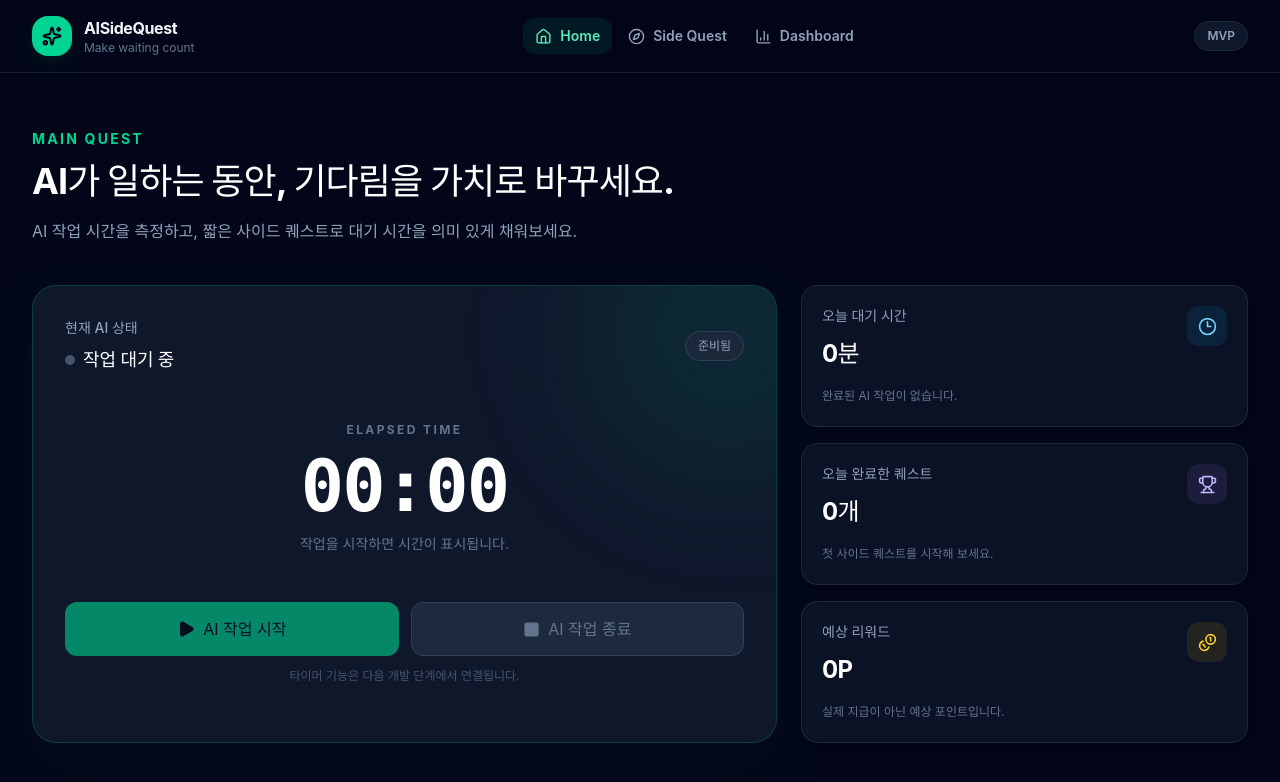
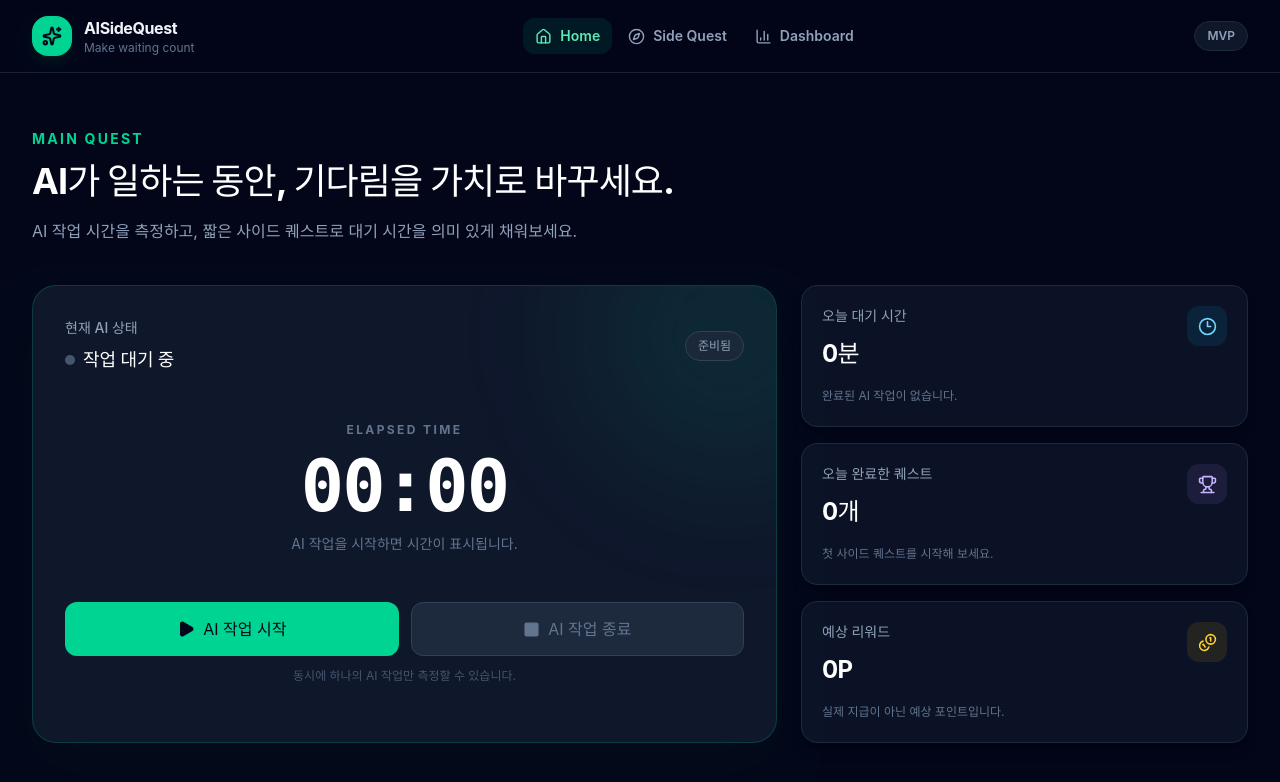
Before and after one commit to Juglee0527/AISideQuest, a React (Vite) app: page / in a window 1280 px wide. Shown: the top 782 px of the page. Built offline with nearby package versions, Linux system fonts and the light colour scheme.

Commit message:
Feat: 작업 시작·종료와 타이머 구현

```diff
--- a/src/components/AppLayout.tsx
+++ b/src/components/AppLayout.tsx
@@ -1,5 +1,7 @@
 import { BarChart3, Compass, House, Sparkles } from 'lucide-react'
 import { NavLink, Outlet } from 'react-router-dom'
+
+import { useSession } from '../contexts/SessionContext'
 
 const navigationItems = [
   { to: '/', label: 'Home', icon: House },
@@ -16,6 +18,8 @@ const getNavLinkClassName = ({ isActive }: { isActive: boolean }) =>
   ].join(' ')
 
 function AppLayout() {
+  const { activeSession } = useSession()
+
   return (
     <div className="min-h-screen bg-slate-950 text-slate-100">
       <a
@@ -46,9 +50,16 @@ function AppLayout() {
             ))}
           </nav>
 
-          <span className="rounded-full border border-slate-800 bg-slate-900 px-3 py-1.5 text-xs font-semibold text-slate-400">
-            MVP
-          </span>
+          {activeSession === null ? (
+            <span className="rounded-full border border-slate-800 bg-slate-900 px-3 py-1.5 text-xs font-semibold text-slate-400">
+              MVP
+            </span>
+          ) : (
+            <span className="flex items-center gap-2 rounded-full border border-emerald-400/20 bg-emerald-400/10 px-3 py-1.5 text-xs font-semibold text-emerald-300">
+              <span className="size-2 animate-pulse rounded-full bg-emerald-400" aria-hidden="true" />
+              AI 작업 중
+            </span>
+          )}
         </div>
       </header>
 
--- a/src/components/QuestCard.tsx
+++ b/src/components/QuestCard.tsx
@@ -5,9 +5,10 @@ import type { Quest } from '../types/quest'
 interface QuestCardProps {
   quest: Quest
   sequence: number
+  isSessionActive: boolean
 }
 
-function QuestCard({ quest, sequence }: QuestCardProps) {
+function QuestCard({ quest, sequence, isSessionActive }: QuestCardProps) {
   return (
     <article className="group flex min-h-72 flex-col rounded-2xl border border-slate-800 bg-slate-900/70 p-6 shadow-lg shadow-black/10 transition hover:-translate-y-1 hover:border-emerald-400/30 hover:shadow-emerald-950/20">
       <div className="flex items-center justify-between gap-4">
@@ -44,7 +45,7 @@ function QuestCard({ quest, sequence }: QuestCardProps) {
         className="mt-5 flex cursor-not-allowed items-center justify-center gap-2 rounded-xl border border-slate-700 bg-slate-800 px-4 py-3 text-sm font-bold text-slate-500"
       >
         <Check size={17} aria-hidden="true" />
-        세션 시작 후 완료 가능
+        {isSessionActive ? '완료 기능 준비 중' : '세션 시작 후 완료 가능'}
       </button>
     </article>
   )
--- /dev/null
+++ b/src/contexts/SessionContext.tsx
@@ -0,0 +1,102 @@
+import {
+  createContext,
+  useCallback,
+  useContext,
+  useMemo,
+  useReducer,
+  type ReactNode,
+} from 'react'
+
+import type { Session } from '../types/session'
+import { getElapsedMilliseconds } from '../utils/time'
+
+interface SessionState {
+  activeSession: Session | null
+  completedSessions: Session[]
+}
+
+type SessionAction =
+  | { type: 'start'; id: string; startedAt: string }
+  | { type: 'end'; endedAt: string }
+
+interface SessionContextValue extends SessionState {
+  startSession: () => void
+  endSession: () => void
+}
+
+interface SessionProviderProps {
+  children: ReactNode
+}
+
+const initialSessionState: SessionState = {
+  activeSession: null,
+  completedSessions: [],
+}
+
+const SessionContext = createContext<SessionContextValue | null>(null)
+
+function sessionReducer(state: SessionState, action: SessionAction): SessionState {
+  if (action.type === 'start') {
+    if (state.activeSession !== null) {
+      return state
+    }
+
+    return {
+      ...state,
+      activeSession: {
+        id: action.id,
+        startedAt: action.startedAt,
+        endedAt: null,
+        duration: null,
+      },
+    }
+  }
+
+  if (state.activeSession === null) {
+    return state
+  }
+
+  const completedSession: Session = {
+    ...state.activeSession,
+    endedAt: action.endedAt,
+    duration: getElapsedMilliseconds(state.activeSession.startedAt, Date.parse(action.endedAt)),
+  }
+
+  return {
+    activeSession: null,
+    completedSessions: [completedSession, ...state.completedSessions],
+  }
+}
+
+export function SessionProvider({ children }: SessionProviderProps) {
+  const [state, dispatch] = useReducer(sessionReducer, initialSessionState)
+
+  const startSession = useCallback(() => {
+    dispatch({
+      type: 'start',
+      id: crypto.randomUUID(),
+      startedAt: new Date().toISOString(),
+    })
+  }, [])
+
+  const endSession = useCallback(() => {
+    dispatch({ type: 'end', endedAt: new Date().toISOString() })
+  }, [])
+
+  const value = useMemo(
+    () => ({ ...state, startSession, endSession }),
+    [state, startSession, endSession],
+  )
+
+  return <SessionContext.Provider value={value}>{children}</SessionContext.Provider>
+}
+
+export function useSession() {
+  const context = useContext(SessionContext)
+
+  if (context === null) {
+    throw new Error('useSession은 SessionProvider 내부에서 사용해야 합니다.')
+  }
+
+  return context
+}
--- /dev/null
+++ b/src/hooks/useElapsedTime.ts
@@ -0,0 +1,27 @@
+import { useEffect, useState } from 'react'
+
+import { getElapsedMilliseconds } from '../utils/time'
+
+function useElapsedTime(startedAt: string | null) {
+  const [elapsedMilliseconds, setElapsedMilliseconds] = useState(0)
+
+  useEffect(() => {
+    if (startedAt === null) {
+      setElapsedMilliseconds(0)
+      return undefined
+    }
+
+    const updateElapsedTime = () => {
+      setElapsedMilliseconds(getElapsedMilliseconds(startedAt))
+    }
+
+    updateElapsedTime()
+    const intervalId = window.setInterval(updateElapsedTime, 1_000)
+
+    return () => window.clearInterval(intervalId)
+  }, [startedAt])
+
+  return elapsedMilliseconds
+}
+
+export default useElapsedTime
--- a/src/main.tsx
+++ b/src/main.tsx
@@ -3,6 +3,7 @@ import { createRoot } from 'react-dom/client'
 import { BrowserRouter } from 'react-router-dom'
 
 import App from './App'
+import { SessionProvider } from './contexts/SessionContext'
 import './index.css'
 
 const rootElement = document.getElementById('root')
@@ -14,7 +15,9 @@ if (!rootElement) {
 createRoot(rootElement).render(
   <StrictMode>
     <BrowserRouter>
-      <App />
+      <SessionProvider>
+        <App />
+      </SessionProvider>
     </BrowserRouter>
   </StrictMode>,
 )
--- a/src/pages/HomePage.tsx
+++ b/src/pages/HomePage.tsx
@@ -3,8 +3,20 @@ import { Link } from 'react-router-dom'
 
 import PageHeader from '../components/PageHeader'
 import StatCard from '../components/StatCard'
+import { useSession } from '../contexts/SessionContext'
+import useElapsedTime from '../hooks/useElapsedTime'
+import { formatDuration } from '../utils/time'
 
 function HomePage() {
+  const { activeSession, completedSessions, startSession, endSession } = useSession()
+  const activeStartedAt = activeSession?.startedAt ?? null
+  const elapsedMilliseconds = useElapsedTime(activeStartedAt)
+  const lastCompletedSession = completedSessions[0]
+  const isRunning = activeSession !== null
+  const displayedDuration = isRunning
+    ? elapsedMilliseconds
+    : (lastCompletedSession?.duration ?? 0)
+
   return (
     <div className="space-y-10">
       <PageHeader
@@ -21,40 +33,69 @@ function HomePage() {
               <div>
                 <p className="text-sm font-medium text-slate-400">현재 AI 상태</p>
                 <div className="mt-2 flex items-center gap-2 text-lg font-bold text-white">
-                  <span className="size-2.5 rounded-full bg-slate-600" aria-hidden="true" />
-                  작업 대기 중
+                  <span
+                    className={`size-2.5 rounded-full ${isRunning ? 'animate-pulse bg-emerald-400' : 'bg-slate-600'}`}
+                    aria-hidden="true"
+                  />
+                  {isRunning ? 'AI 작업 진행 중' : '작업 대기 중'}
                 </div>
               </div>
-              <span className="rounded-full border border-slate-700 bg-slate-800/80 px-3 py-1.5 text-xs font-semibold text-slate-400">
-                준비됨
+              <span
+                className={`rounded-full border px-3 py-1.5 text-xs font-semibold ${
+                  isRunning
+                    ? 'border-emerald-400/20 bg-emerald-400/10 text-emerald-300'
+                    : 'border-slate-700 bg-slate-800/80 text-slate-400'
+                }`}
+              >
+                {isRunning ? '측정 중' : '준비됨'}
               </span>
             </div>
 
             <div className="py-10 text-center sm:py-12">
-              <p className="text-xs font-bold tracking-[0.2em] text-slate-500 uppercase">Elapsed time</p>
-              <p className="mt-3 font-mono text-5xl font-bold tracking-tight text-white sm:text-7xl">00:00</p>
-              <p className="mt-3 text-sm text-slate-500">작업을 시작하면 시간이 표시됩니다.</p>
+              <p className="text-xs font-bold tracking-[0.2em] text-slate-500 uppercase">
+                {isRunning ? 'Elapsed time' : lastCompletedSession ? 'Last session' : 'Elapsed time'}
+              </p>
+              <p
+                className="mt-3 font-mono text-5xl font-bold tracking-tight text-white tabular-nums sm:text-7xl"
+                role="timer"
+                aria-label={`${Math.floor(displayedDuration / 1_000)}초`}
+              >
+                {formatDuration(displayedDuration)}
+              </p>
+              <p id="timer-description" className="mt-3 text-sm text-slate-500">
+                {isRunning
+                  ? '실제 시작 시각을 기준으로 경과 시간을 계산하고 있습니다.'
+                  : lastCompletedSession
+                    ? '최근 종료한 AI 작업 시간입니다.'
+                    : 'AI 작업을 시작하면 시간이 표시됩니다.'}
+              </p>
             </div>
 
             <div className="grid gap-3 sm:grid-cols-2">
               <button
                 type="button"
-                disabled
-                className="flex cursor-not-allowed items-center justify-center gap-2 rounded-xl bg-emerald-400 px-5 py-3.5 font-bold text-slate-950 opacity-60"
+                onClick={startSession}
+                disabled={isRunning}
+                aria-describedby="timer-description"
+                className="flex items-center justify-center gap-2 rounded-xl bg-emerald-400 px-5 py-3.5 font-bold text-slate-950 transition hover:bg-emerald-300 disabled:cursor-not-allowed disabled:opacity-40 disabled:hover:bg-emerald-400"
               >
                 <Play size={18} fill="currentColor" aria-hidden="true" />
                 AI 작업 시작
               </button>
               <button
                 type="button"
-                disabled
-                className="flex cursor-not-allowed items-center justify-center gap-2 rounded-xl border border-slate-700 bg-slate-800 px-5 py-3.5 font-bold text-slate-500"
+                onClick={endSession}
+                disabled={!isRunning}
+                aria-describedby="timer-description"
+                className="flex items-center justify-center gap-2 rounded-xl border border-rose-400/20 bg-rose-400/10 px-5 py-3.5 font-bold text-rose-200 transition hover:bg-rose-400/20 disabled:cursor-not-allowed disabled:border-slate-700 disabled:bg-slate-800 disabled:text-slate-500"
               >
                 <Square size={17} fill="currentColor" aria-hidden="true" />
                 AI 작업 종료
               </button>
             </div>
-            <p className="mt-3 text-center text-xs text-slate-600">타이머 기능은 다음 개발 단계에서 연결됩니다.</p>
+            <p className="mt-3 text-center text-xs text-slate-600">
+              {isRunning ? '다른 화면으로 이동해도 타이머는 계속 실행됩니다.' : '동시에 하나의 AI 작업만 측정할 수 있습니다.'}
+            </p>
           </div>
         </article>
 
--- a/src/pages/SideQuestPage.tsx
+++ b/src/pages/SideQuestPage.tsx
@@ -2,9 +2,12 @@ import { CircleDollarSign, ListTodo } from 'lucide-react'
 
 import PageHeader from '../components/PageHeader'
 import QuestCard from '../components/QuestCard'
+import { useSession } from '../contexts/SessionContext'
 import { mockQuests } from '../data/mockQuests'
 
 function SideQuestPage() {
+  const { activeSession } = useSession()
+
   return (
     <div className="space-y-10">
       <PageHeader
@@ -26,7 +29,12 @@ function SideQuestPage() {
 
       <section className="grid gap-5 md:grid-cols-2 xl:grid-cols-3" aria-label="사이드 퀘스트 목록">
         {mockQuests.map((quest, index) => (
-          <QuestCard key={quest.id} quest={quest} sequence={index + 1} />
+          <QuestCard
+            key={quest.id}
+            quest={quest}
+            sequence={index + 1}
+            isSessionActive={activeSession !== null}
+          />
         ))}
       </section>
     </div>
--- /dev/null
+++ b/src/types/session.ts
@@ -0,0 +1,6 @@
+export interface Session {
+  id: string
+  startedAt: string
+  endedAt: string | null
+  duration: number | null
+}
--- /dev/null
+++ b/src/utils/time.ts
@@ -0,0 +1,27 @@
+export function getElapsedMilliseconds(startedAt: string, currentTime = Date.now()) {
+  const startedTime = Date.parse(startedAt)
+
+  if (Number.isNaN(startedTime) || !Number.isFinite(currentTime)) {
+    return 0
+  }
+
+  return Math.max(0, currentTime - startedTime)
+}
+
+export function formatDuration(durationMilliseconds: number) {
+  const safeDuration = Number.isFinite(durationMilliseconds)
+    ? Math.max(0, durationMilliseconds)
+    : 0
+  const totalSeconds = Math.floor(safeDuration / 1_000)
+  const hours = Math.floor(totalSeconds / 3_600)
+  const minutes = Math.floor((totalSeconds % 3_600) / 60)
+  const seconds = totalSeconds % 60
+  const paddedMinutes = String(minutes).padStart(2, '0')
+  const paddedSeconds = String(seconds).padStart(2, '0')
+
+  if (hours === 0) {
+    return `${paddedMinutes}:${paddedSeconds}`
+  }
+
+  return `${String(hours).padStart(2, '0')}:${paddedMinutes}:${paddedSeconds}`
+}
```
Also changed, not shown: 1 other file (tests, documents, lock files or other folders).
